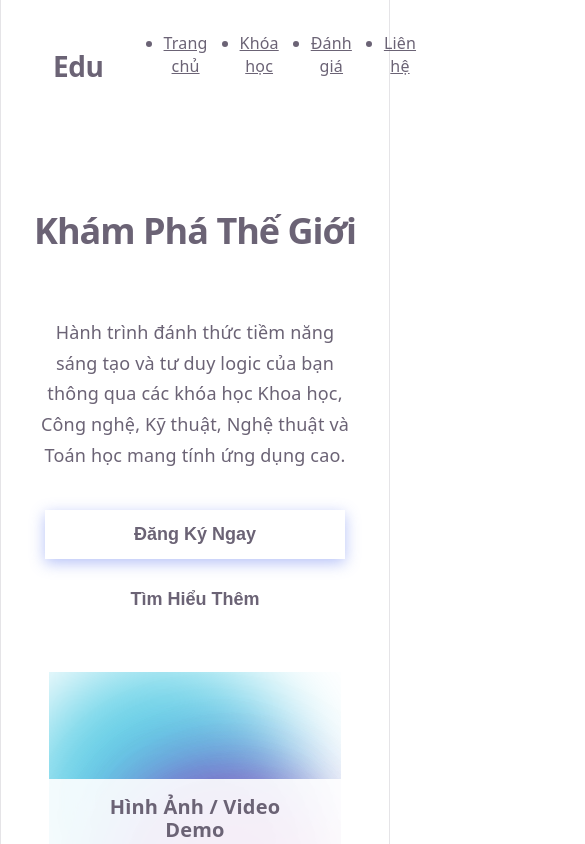
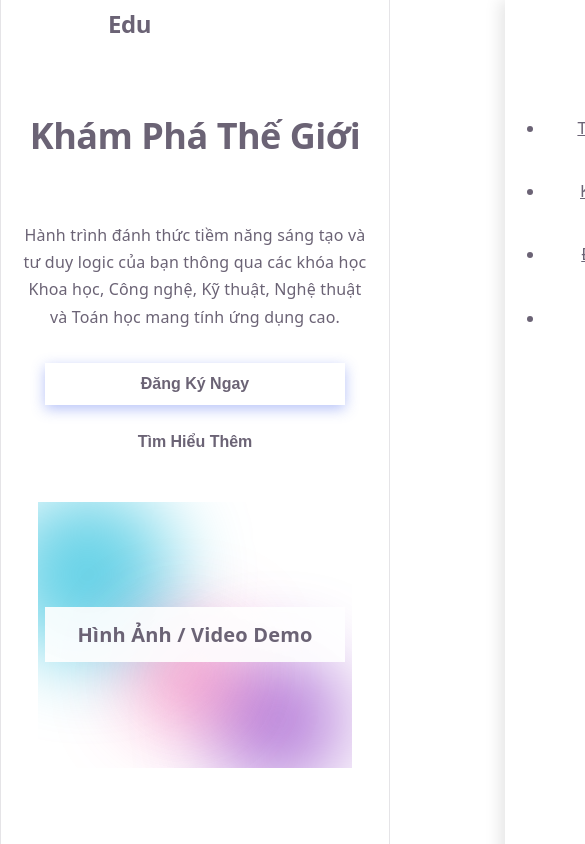
Before and after one commit to nguyenkhanhbh01989/Landing-Page-STEAM-Git-Workflow, a React (Vite) app in the folder steam-landing-page/: page / in a window 390 px wide. Shown: the top 844 px of the page, 585 px wide, since content can reach past the window. Built offline with nearby package versions, Linux system fonts and the light colour scheme; the HTML template or start-up script is replaced by a standard one.

Commit message:
fix: make header and hero responsive on mobile screens

```diff
--- a/steam-landing-page/src/components/Header/Header.css
+++ b/steam-landing-page/src/components/Header/Header.css
@@ -71,3 +71,89 @@
 .nav-link:hover::after, .nav-link.active::after {
   width: 100%;
 }
+
+/* Hamburger Button (hidden on desktop) */
+.hamburger {
+  display: none;
+  flex-direction: column;
+  justify-content: center;
+  gap: 5px;
+  background: transparent;
+  border: none;
+  cursor: pointer;
+  padding: 0.5rem;
+  z-index: 1100;
+}
+
+.hamburger .bar {
+  width: 25px;
+  height: 3px;
+  background-color: var(--text-primary);
+  border-radius: 3px;
+  transition: all 0.3s ease;
+}
+
+.hamburger.active .bar:nth-child(1) {
+  transform: rotate(45deg) translate(5px, 6px);
+}
+
+.hamburger.active .bar:nth-child(2) {
+  opacity: 0;
+}
+
+.hamburger.active .bar:nth-child(3) {
+  transform: rotate(-45deg) translate(5px, -6px);
+}
+
+/* Mobile Responsive */
+@media (max-width: 768px) {
+  .header-container {
+    padding: 0.75rem 1.5rem;
+  }
+
+  .hamburger {
+    display: flex;
+  }
+
+  .nav-menu {
+    position: fixed;
+    top: 0;
+    right: -100%;
+    width: 70%;
+    max-width: 300px;
+    height: 100vh;
+    background-color: var(--color-white);
+    box-shadow: -5px 0 15px rgba(0, 0, 0, 0.1);
+    transition: right 0.3s ease;
+    padding-top: 5rem;
+    z-index: 1050;
+  }
+
+  .nav-menu.open {
+    right: 0;
+  }
+
+  .nav-list {
+    flex-direction: column;
+    gap: 0;
+    align-items: stretch;
+  }
+
+  .nav-item {
+    border-bottom: 1px solid var(--color-gray-100);
+  }
+
+  .nav-link {
+    display: block;
+    padding: 1.25rem 2rem;
+    font-size: 1.05rem;
+  }
+
+  .nav-link::after {
+    display: none;
+  }
+
+  .logo {
+    font-size: 1.5rem;
+  }
+}
--- a/steam-landing-page/src/components/Hero/Hero.css
+++ b/steam-landing-page/src/components/Hero/Hero.css
@@ -219,14 +219,44 @@
   }
 }
 
-@media (max-width: 576px) {
+@media (max-width: 768px) {
+  .hero-section {
+    padding: 3rem 1.25rem;
+    min-height: auto;
+  }
+
+  .hero-container {
+    gap: 1.5rem;
+  }
+
+  .hero-title {
+    font-size: 2.25rem;
+    letter-spacing: -0.5px;
+  }
+
+  .hero-description {
+    font-size: 1rem;
+    margin-bottom: 2rem;
+  }
+
   .hero-actions {
     flex-direction: column;
     width: 100%;
     max-width: 300px;
   }
 
-  .hero-title {
-    font-size: 2.25rem;
+  .btn-cta, .btn-outline {
+    padding: 0.75rem 1.5rem;
+    font-size: 1rem;
+    width: 100%;
   }
+
+  .hero-image-wrapper {
+    max-width: 350px;
+    aspect-ratio: 1 / 0.85;
+  }
+
+  .shape-1 { width: 180px; height: 180px; }
+  .shape-2 { width: 150px; height: 150px; }
+  .shape-3 { width: 120px; height: 120px; }
 }
```
